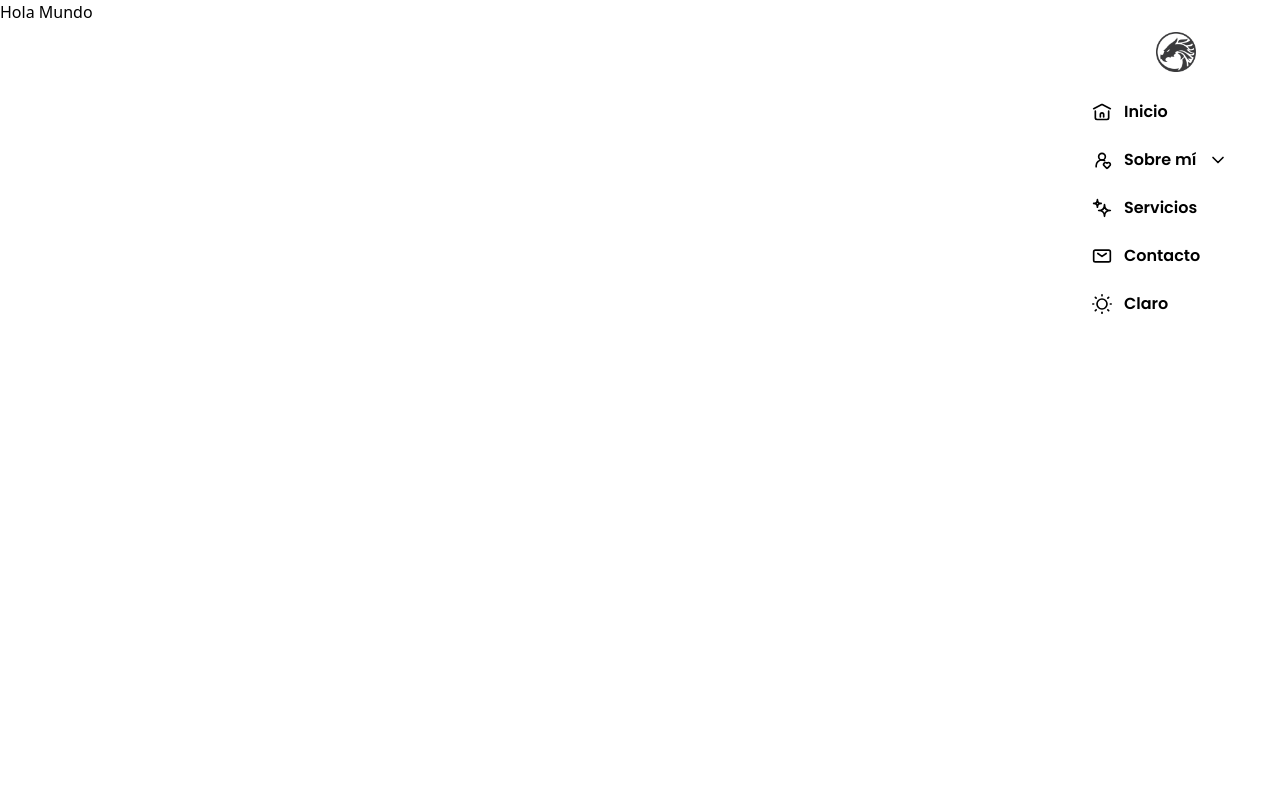
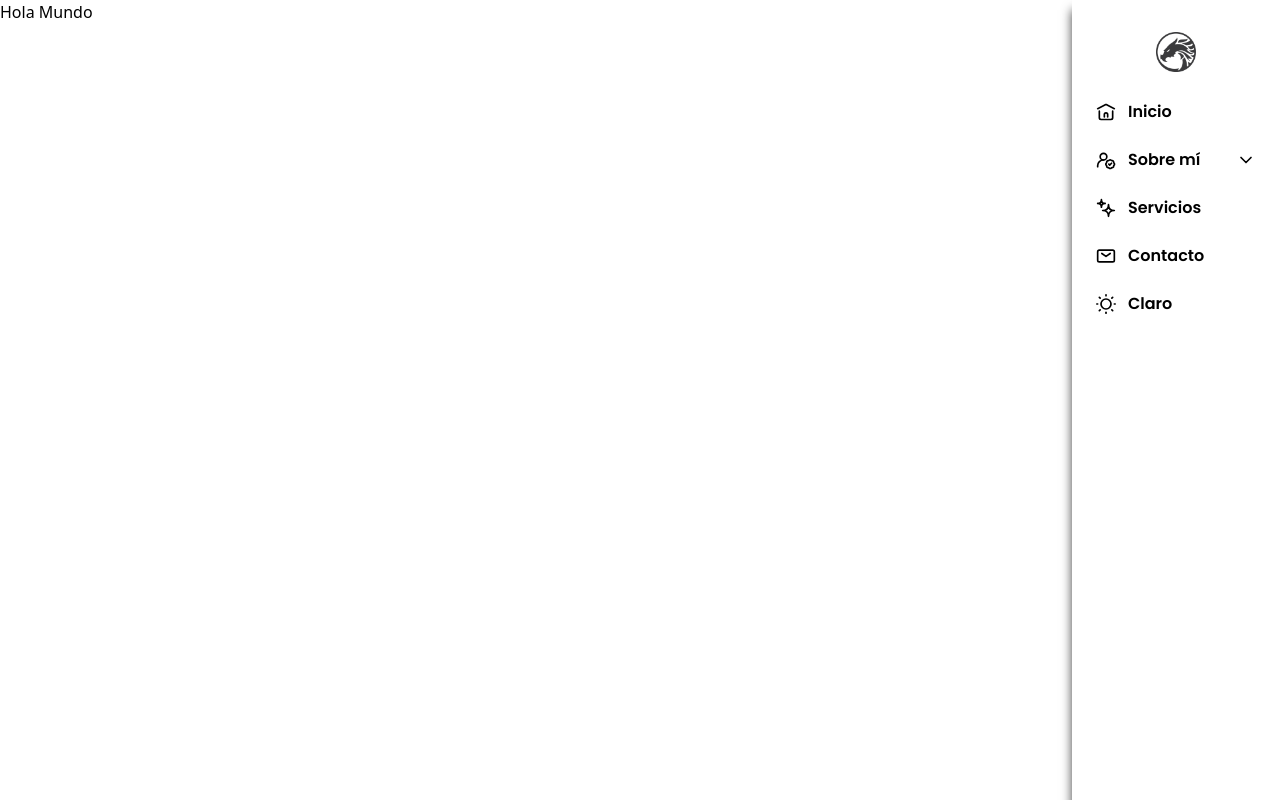
Before and after one commit to Rysted/portfolio, a React (Vite) app: page / in a window 1280 px wide. Built offline with nearby package versions, Linux system fonts and the light colour scheme.

Commit message:
Actualización de estilos y iconos en index.html y Icons.tsx

```diff
--- a/index.html
+++ b/index.html
@@ -14,7 +14,7 @@
       }
     </style>
   </head>
-  <body style="overflow-x: hidden; transition: overflow ease-out 5s">
+  <body>
     <div id="root"></div>
     <script type="module" src="/src/main.tsx"></script>
   </body>
--- a/src/Icons/Icons.tsx
+++ b/src/Icons/Icons.tsx
@@ -90,9 +90,10 @@ export const AboutMe = ({ hover = false }: { hover: boolean }) => {
           : ""
       } h-5 my-auto stroke-light_text dark:stroke-dark_text fill-none`}
     >
-      <path d="M12 12C14.2091 12 16 10.2091 16 8C16 5.79086 14.2091 4 12 4C9.79086 4 8 5.79086 8 8C8 10.2091 9.79086 12 12 12Z"></path>
-      <path d="M22 17.2798C22 17.8812 21.7625 18.4588 21.3383 18.8861C20.3619 19.8701 19.415 20.8961 18.4021 21.8443C18.17 22.0585 17.8017 22.0507 17.5795 21.8268L14.6615 18.8861C13.7795 17.9972 13.7795 16.5623 14.6615 15.6734C15.5522 14.7758 17.0032 14.7758 17.8938 15.6734L17.9999 15.7803L18.1059 15.6734C18.533 15.2429 19.1146 15 19.7221 15C20.3297 15 20.9113 15.2428 21.3383 15.6734C21.7625 16.1007 22 16.6784 22 17.2798Z"></path>
-      <path d="M5 20V19C5 15.134 8.13401 12 12 12C13.0736 12 14.0907 12.2417 15 12.6736"></path>
+      <path d="M2 20V19C2 15.134 5.13401 12 9 12V12"></path>
+      <path d="M15.8038 12.3135C16.4456 11.6088 17.5544 11.6088 18.1962 12.3135V12.3135C18.5206 12.6697 18.9868 12.8628 19.468 12.8403V12.8403C20.4201 12.7958 21.2042 13.5799 21.1597 14.532V14.532C21.1372 15.0132 21.3303 15.4794 21.6865 15.8038V15.8038C22.3912 16.4456 22.3912 17.5544 21.6865 18.1962V18.1962C21.3303 18.5206 21.1372 18.9868 21.1597 19.468V19.468C21.2042 20.4201 20.4201 21.2042 19.468 21.1597V21.1597C18.9868 21.1372 18.5206 21.3303 18.1962 21.6865V21.6865C17.5544 22.3912 16.4456 22.3912 15.8038 21.6865V21.6865C15.4794 21.3303 15.0132 21.1372 14.532 21.1597V21.1597C13.5799 21.2042 12.7958 20.4201 12.8403 19.468V19.468C12.8628 18.9868 12.6697 18.5206 12.3135 18.1962V18.1962C11.6088 17.5544 11.6088 16.4456 12.3135 15.8038V15.8038C12.6697 15.4794 12.8628 15.0132 12.8403 14.532V14.532C12.7958 13.5799 13.5799 12.7958 14.532 12.8403V12.8403C15.0132 12.8628 15.4794 12.6697 15.8038 12.3135V12.3135Z"></path>
+      <path d="M15.3636 17L16.4546 18.0909L18.6364 15.9091"></path>
+      <path d="M9 12C11.2091 12 13 10.2091 13 8C13 5.79086 11.2091 4 9 4C6.79086 4 5 5.79086 5 8C5 10.2091 6.79086 12 9 12Z"></path>
     </svg>
   );
 };
@@ -106,7 +107,6 @@ export const NavArrowDown = ({
 }) => {
   return (
     <svg
-      stroke-width="1.5"
       viewBox="0 0 24 24"
       xmlns="http://www.w3.org/2000/svg"
       strokeWidth="2"
@@ -121,6 +121,25 @@ export const NavArrowDown = ({
       } h-5 my-auto stroke-light_text dark:stroke-dark_text fill-none`}
     >
       <path d="M6 9L12 15L18 9"></path>
+    </svg>
+  );
+};
+
+export const NavArrowRight = ({ hover = false }: { hover: boolean }) => {
+  return (
+    <svg
+      viewBox="0 0 24 24"
+      xmlns="http://www.w3.org/2000/svg"
+      strokeWidth="2"
+      strokeLinecap="round"
+      strokeLinejoin="round"
+      className={`${
+        hover
+          ? "group-hover:stroke-primary transition-all ease-in duration-200"
+          : ""
+      } h-5 my-auto stroke-light_text dark:stroke-dark_text fill-none`}
+    >
+      <path d="M9 6L15 12L9 18"></path>
     </svg>
   );
 };
--- a/src/components/layouts/Header.tsx
+++ b/src/components/layouts/Header.tsx
@@ -8,6 +8,7 @@ import {
   Home,
   AboutMe,
   NavArrowDown,
+  NavArrowRight,
   Services,
   Contact,
 } from "../../Icons/Icons";
@@ -26,8 +27,8 @@ const Header = () => {
   };
 
   return (
-    <header>
-      <div className="md:hidden fixed top-0 w-full h-20 flex justify-between p-5 bg-light_background dark:bg-dark_background shadow-light_bottom">
+    <header className="relative overflow-x-hidden">
+      <div className="md:hidden fixed top-0 w-full h-20 flex justify-between p-5 bg-light_background dark:bg-dark_background shadow-light_bottom z-10">
         <img
           src="./logotipo.png"
           alt="Icono del logotipo"
@@ -35,26 +36,27 @@ const Header = () => {
         />
         <Menu isOpenMenu={isOpenMenu} toggleSidebar={toggleSidebar} />
       </div>
-      <div
+      <span
         className={`${
           isOpenMenu ? "fixed" : "hidden"
-        } w-full h-full bg-dark_background dark:bg-light_background opacity-30 cursor-pointer`}
+        } md:hidden w-full h-svh overflow-y-scroll bg-dark_background dark:bg-light_background opacity-30 cursor-pointer`}
         onClick={toggleSidebar}
-      ></div>
+      ></span>
       <div
         className={`bg-light_background dark:bg-dark_background fixed ${
           isOpenMenu ? "right-0" : "-right-56"
-        } top-20 md:right-0 md:top-0 w-52 h-screen flex-col justify-start px-0 font-poppins shadow-light_left ease-linear transition-all duration-300`}
+        } top-20 md:right-0 md:top-0 w-52 h-screen flex-col justify-start px-0 font-poppins shadow-light_left ease-linear transition-all duration-300 z-10`}
       >
-        <div className=" flex justify-end">
+        <div className="flex justify-end">
           <img
             src="./logotipo.png"
             alt="Icono del logotipo"
             className={`opacity-0 w-0 my-0 md:opacity-100 md:w-10 md:my-8 md:mx-auto md:mb-5 md:block dark:invert`}
           />
         </div>
-        <nav className="md:block">
-          <ul className="flex flex-col gap-y-2 px-5">
+
+        <nav className="md:block h-svh overflow-x-auto pb-24">
+          <ul className="flex flex-col gap-y-2 px-6">
             <li>
               <a href="#home" className="group flex gap-x-3 py-2">
                 <Home hover={true} />
@@ -65,37 +67,39 @@ const Header = () => {
             </li>
             <li>
               <button
-                className="group flex gap-x-3 py-2 transition-all ease-in duration-300"
+                className="group flex justify-between w-full py-2 transition-all ease-in duration-200"
                 onClick={toggleSubMenu}
               >
+                <div className="flex gap-x-3">
                   <AboutMe hover={true} />
                   <span className="text-base font-semibold dark:text-dark_text group-hover:text-primary transition-all ease-in duration-200">
                     Sobre mí
                   </span>
+                </div>
                 <NavArrowDown hover={true} subMenu={subMenu} />
               </button>
               <div
                 className={`${
                   subMenu ? "h-28 py-2" : "h-0 py-0"
-                } overflow-hidden px-2 flex flex-col justify-between bg-light_highlight dark:bg-dark_highlight rounded transition-all ease-in duration-200`}
+                } overflow-hidden flex flex-col justify-between bg-light_highlight dark:bg-dark_highlight rounded transition-all ease-in duration-200`}
               >
-                <a
-                  href="#skills"
-                  className="text-base font-medium text-light_text_secondary dark:text-dark_text hover:text-primary transition-all ease-in duration-200"
-                >
+                <a href="#skills" className="group flex gap-x-3">
+                  <NavArrowRight hover={true} />
+                  <span className="text-base font-medium text-light_text_secondary dark:text-dark_text group-hover:text-primary transition-all ease-in duration-200">
                     Habilidades
+                  </span>
                 </a>
-                <a
-                  href="#projects"
-                  className="text-base font-medium text-light_text_secondary dark:text-dark_text hover:text-primary transition-all ease-in duration-200"
-                >
+                <a href="#projects" className="group flex gap-x-3">
+                  <NavArrowRight hover={true} />
+                  <span className="text-base font-medium text-light_text_secondary dark:text-dark_text group-hover:text-primary transition-all ease-in duration-200">
                     Proyectos
+                  </span>
                 </a>
-                <a
-                  href="#formation"
-                  className="text-base font-medium text-light_text_secondary dark:text-dark_text hover:text-primary transition-all ease-in duration-200"
-                >
+                <a href="#formation" className="group flex gap-x-3">
+                  <NavArrowRight hover={true} />
+                  <span className="text-base font-medium text-light_text_secondary dark:text-dark_text group-hover:text-primary transition-all ease-in duration-200">
                     Fromación
+                  </span>
                 </a>
               </div>
             </li>
```
Lines whose indentation alone changed are shown as unchanged.
